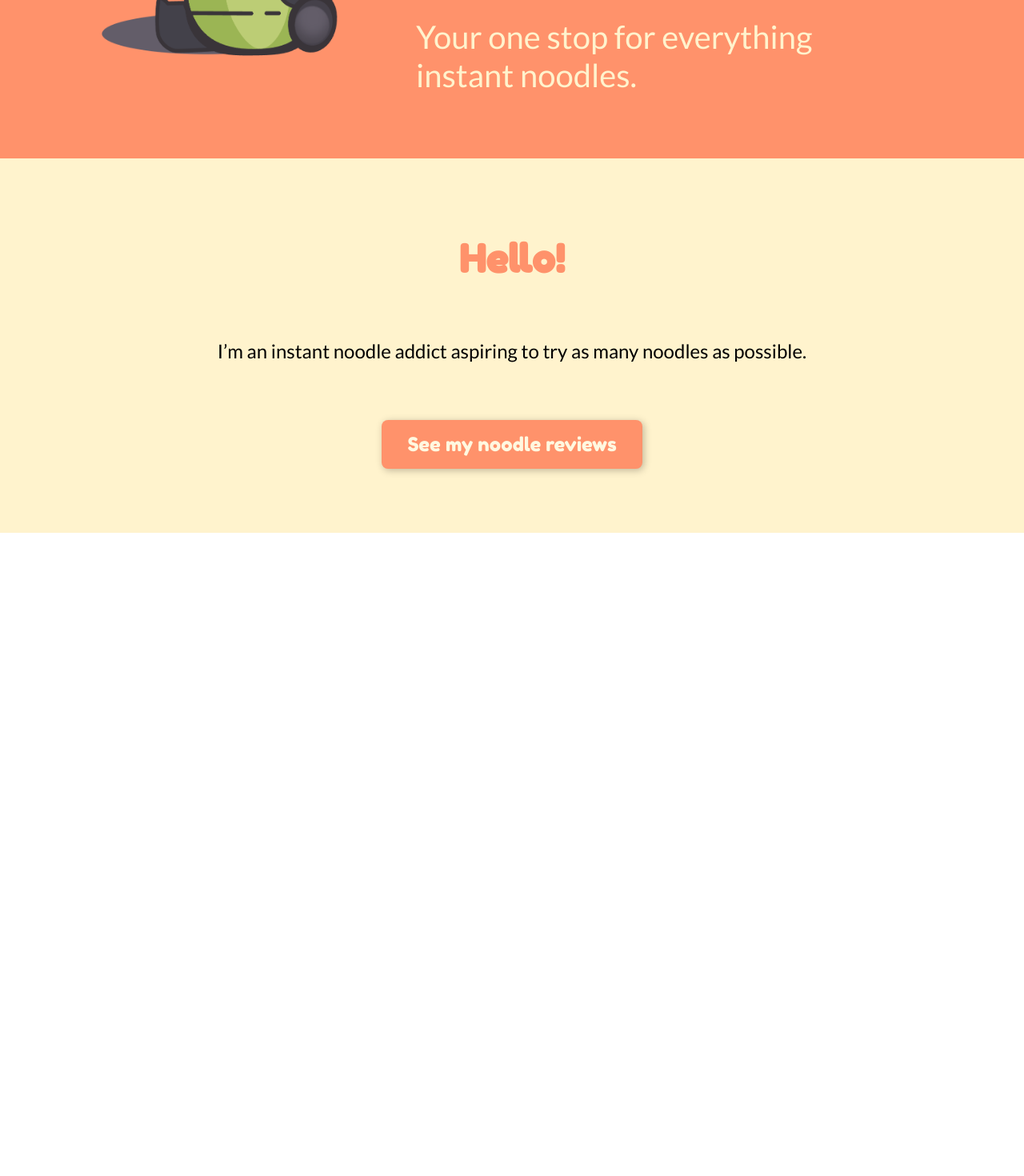
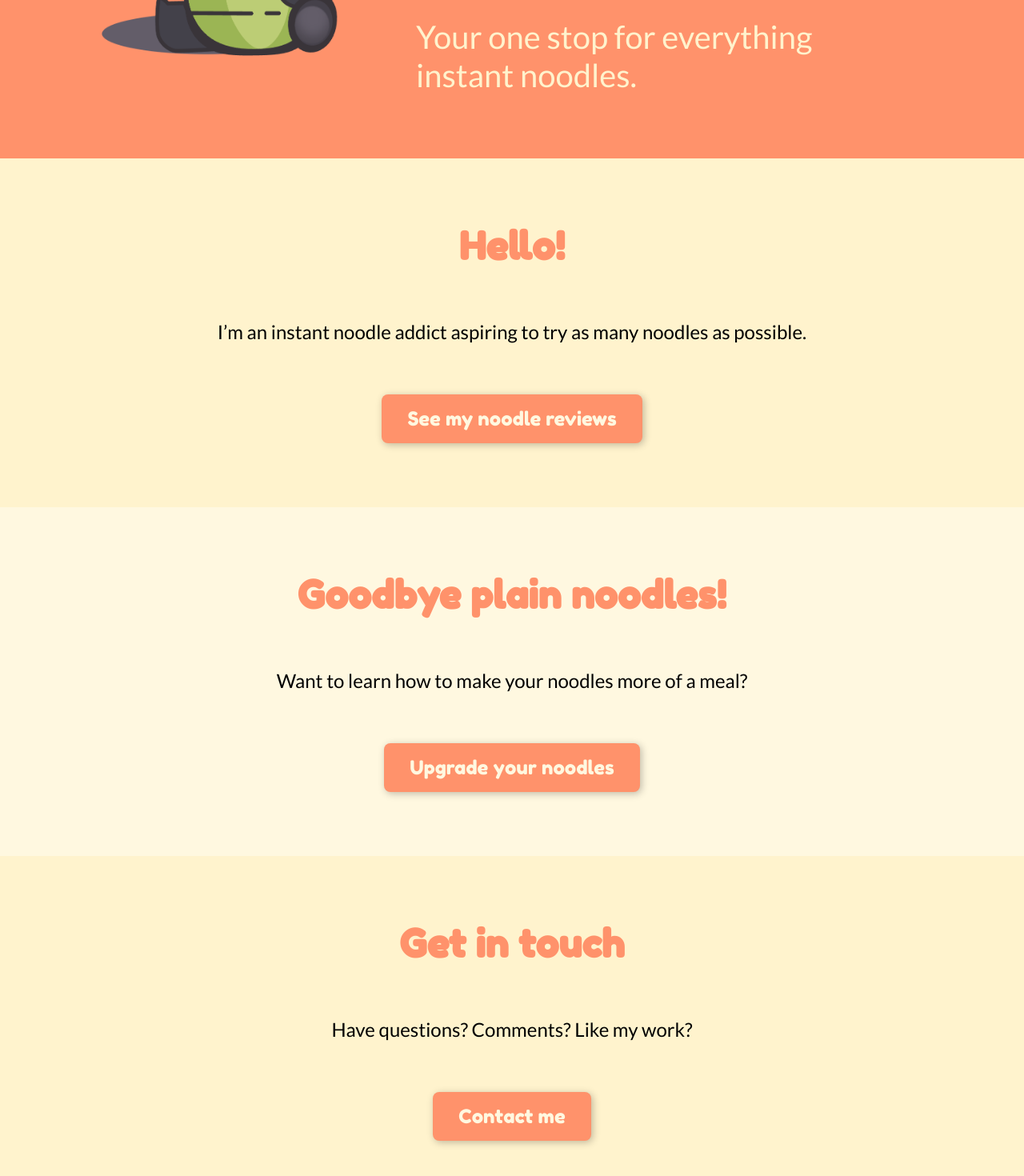
Before and after one commit to sdrew712/rate-noods, a React (Create React App) app: page / in a window 1280 px wide. Shown: the part 398-1868 px from the top of the page at 80% size. Before the commit the page ends 1064 px from the top, so only its background shows below. Built offline with nearby package versions, Linux system fonts and the light colour scheme.

Commit message:
added rest of info containers with new style prop

```diff
--- a/src/components/App.js
+++ b/src/components/App.js
@@ -10,15 +10,23 @@ function App() {
       <TopBar />
       <HomeHeader />
       <InfoContainer
+        style = {InfoContainerText[0].style}
         headerText = {InfoContainerText[0].headerText}
         bodyText = {InfoContainerText[0].bodyText}
         buttonText = {InfoContainerText[0].buttonText}
       />
-      {/* <InfoContainer
+      <InfoContainer
+        style = {InfoContainerText[1].style}
         headerText = {InfoContainerText[1].headerText}
         bodyText = {InfoContainerText[1].bodyText}
         buttonText = {InfoContainerText[1].buttonText}
-      /> */}
+      />
+      <InfoContainer
+        style = {InfoContainerText[2].style}
+        headerText = {InfoContainerText[2].headerText}
+        bodyText = {InfoContainerText[2].bodyText}
+        buttonText = {InfoContainerText[2].buttonText}
+      />
     </div>
   );
 }
--- a/src/components/HomeHeader/home-header.scss
+++ b/src/components/HomeHeader/home-header.scss
@@ -37,7 +37,6 @@ h3{
     }
     .header-text-container{
         padding-left: 5rem;
-        padding-right: 0;
         margin-right: 15%;
         text-align: left;
         width: 40%;
--- a/src/components/InfoContainer/InfoContainer.jsx
+++ b/src/components/InfoContainer/InfoContainer.jsx
@@ -3,7 +3,7 @@ import "./info-container.scss"
 
 function InfoContainer(props){
     return(
-        <div className="info-container">
+        <div className={props.style}>
             <h2 className="header-text">{props.headerText}</h2>
             <p>{props.bodyText}</p>
             <button type="button">{props.buttonText}</button>
--- a/src/components/InfoContainer/InfoContainerText.js
+++ b/src/components/InfoContainer/InfoContainerText.js
@@ -1,10 +1,18 @@
 const InfoContainerText = [
     {
+        style: "style-1",
         headerText: "Hello!",
         bodyText: "I’m an instant noodle addict aspiring to try as many noodles as possible.",
         buttonText: "See my noodle reviews"
     },
     {
+        style: "style-2",
+        headerText: "Goodbye plain noodles!",
+        bodyText: "Want to learn how to make your noodles more of a meal?",
+        buttonText: "Upgrade your noodles"
+    },
+    {
+        style: "style-1",
         headerText: "Get in touch",
         bodyText: "Have questions? Comments? Like my work?",
         buttonText: "Contact me"
--- a/src/components/InfoContainer/info-container.scss
+++ b/src/components/InfoContainer/info-container.scss
@@ -1,6 +1,13 @@
-.info-container{
+.style-1{
+    background-color: var(--cream);
     text-align: center;
-    background-color: var(--cream);
-    padding-top: 3rem;
+    padding-top: 2rem;
     padding-bottom: 5rem;
 }
+
+.style-2{
+    background-color: var(--light-cream);
+    text-align: center;
+    padding-top: 2rem;
+    padding-bottom: 5rem;
+}
--- a/src/index.scss
+++ b/src/index.scss
@@ -18,7 +18,7 @@ h1{
   font-family: 'Fredoka One';
   color: var(--coral);
   font-weight: 400;
-  font-size: 3.25rem;
+  font-size: 3rem;
 }
 
 h2{
@@ -26,12 +26,17 @@ h2{
   font-family: 'Fredoka One';
   font-size: 3rem;
   padding-top: 3rem;
+  padding-bottom: 2rem;
   margin: 0;
 }
 
 p{
   font-size: 1.5rem;
-  padding: 3rem 2rem 3rem 2rem;
+  padding-top: 2rem;
+  padding-bottom: 4rem;
+  margin: 0;
+  padding-right: 2rem;
+  padding-left: 2rem;
 }
 
 button{
```
